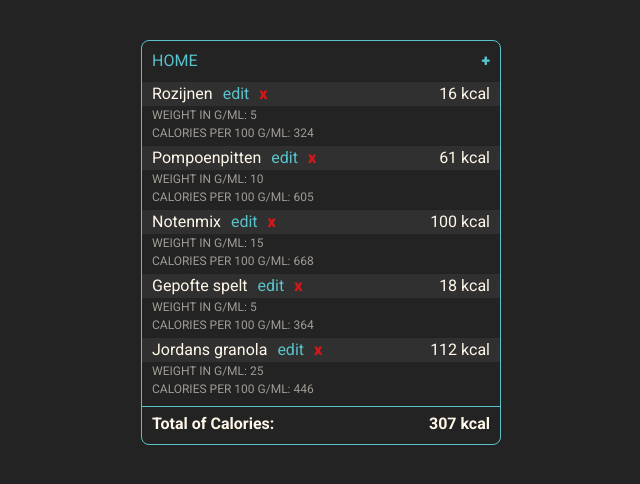
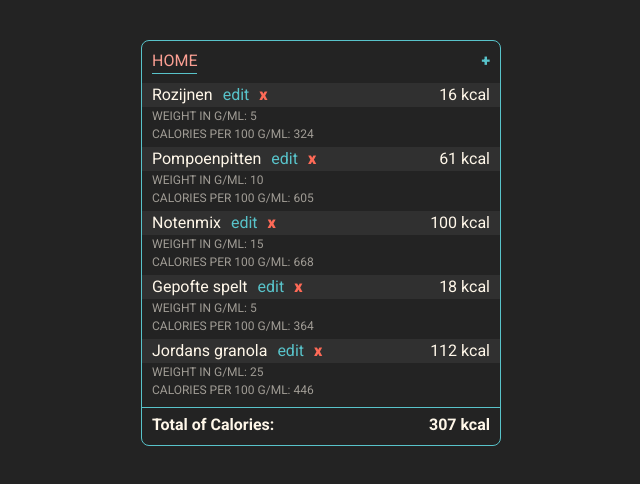
Before and after one commit to esthonisie/more-calories-vue3, a Vue app: page / in a window 1280 px wide. Shown: the top 484 px of the page, without its empty margins (319-959 px from the left). Built offline with nearby package versions, Linux system fonts and the light colour scheme.

Commit message:
Create nav-bar component

```diff
--- a/src/App.vue
+++ b/src/App.vue
@@ -1,9 +1,11 @@
+<script setup>
+import { RouterView } from 'vue-router'
+import Navigation from './domains/calories/components/Navigation.vue';
+</script>
+
 <template>
   <div class="main-container">
-    <nav>
-      <RouterLink to="/">Home</RouterLink>
-      <RouterLink to="/create" class="link-to-create">&#43;</RouterLink>
-    </nav>
+    <Navigation />
     <RouterView />
   </div>
 </template>
@@ -16,19 +18,4 @@
     border: 1px solid #58c3ca;
     border-radius: 8px;
   }
-
-  nav {
-    display: flex;
-    justify-content: space-between;
-    padding: 8px 10px 0 10px;
-  }
-
-  a {
-    color: #58c3ca;
-    text-transform: uppercase;
-  }
-
-  .link-to-create {
-    font-weight: 900;
-  }
 </style>
--- a/src/domains/calories/components/CaloriesList.vue
+++ b/src/domains/calories/components/CaloriesList.vue
@@ -62,7 +62,7 @@ const calcTotal = computed(
   }
 
   .calorie-delete-link {
-    color: #d41717;
+    color: #fe6a57;
     font-weight: 900;
     margin-right: 10px;
     cursor: pointer;
--- /dev/null
+++ b/src/domains/calories/components/Navigation.vue
@@ -0,0 +1,39 @@
+<script setup>
+import { RouterLink } from 'vue-router'
+</script>
+
+<template>
+  <nav>
+    <RouterLink
+      active-class="active activeHome"
+      to="/">Home
+    </RouterLink>
+    <RouterLink
+      active-class="active activeCreate"
+      class="link-to-create"
+      to="/create">&#43;
+    </RouterLink>
+  </nav>
+</template>
+
+<style scoped>
+  nav {
+    display: flex;
+    justify-content: space-between;
+    padding: 8px 10px 0 10px;
+  }
+
+  a {
+    color: #58c3ca;
+    text-transform: uppercase;
+  }
+
+  .link-to-create {
+    font-weight: 900;
+  }
+
+  .active {
+    color: #fb9f93;
+    border-bottom: 1px solid #58c3ca;
+  }
+</style>
```
